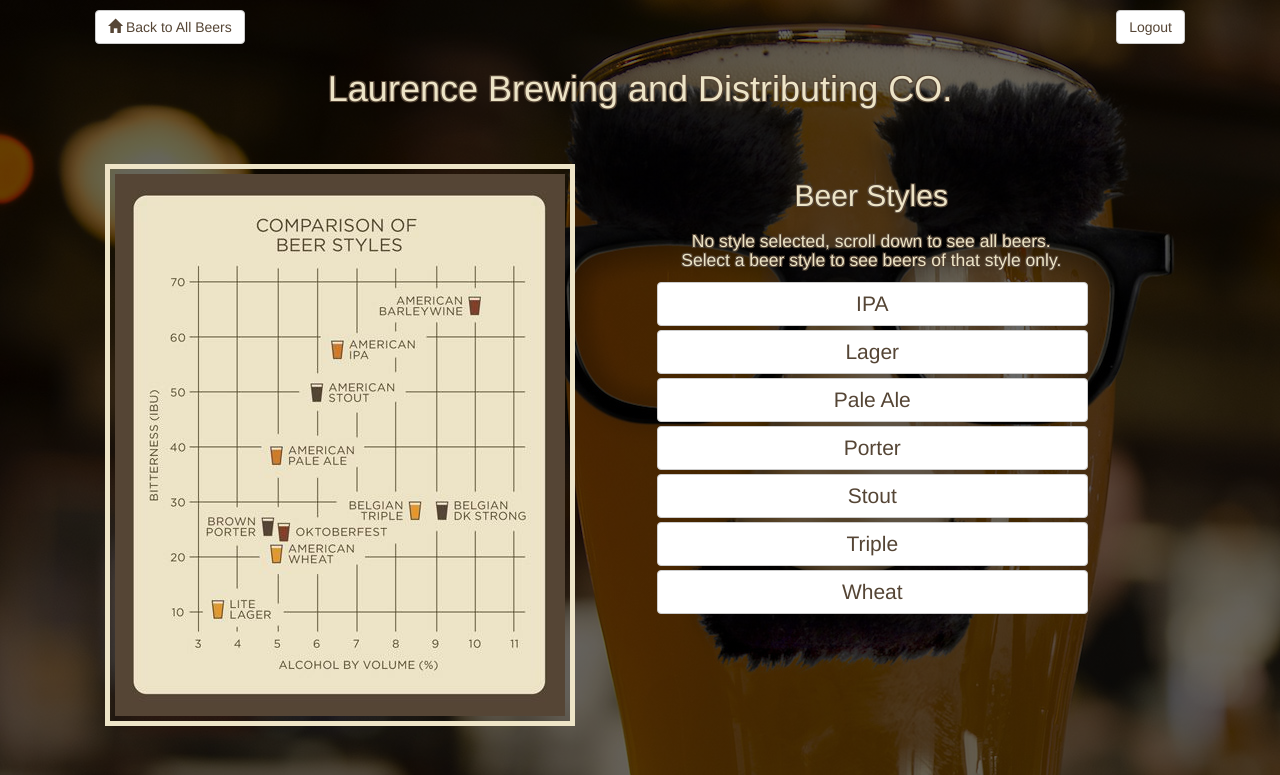
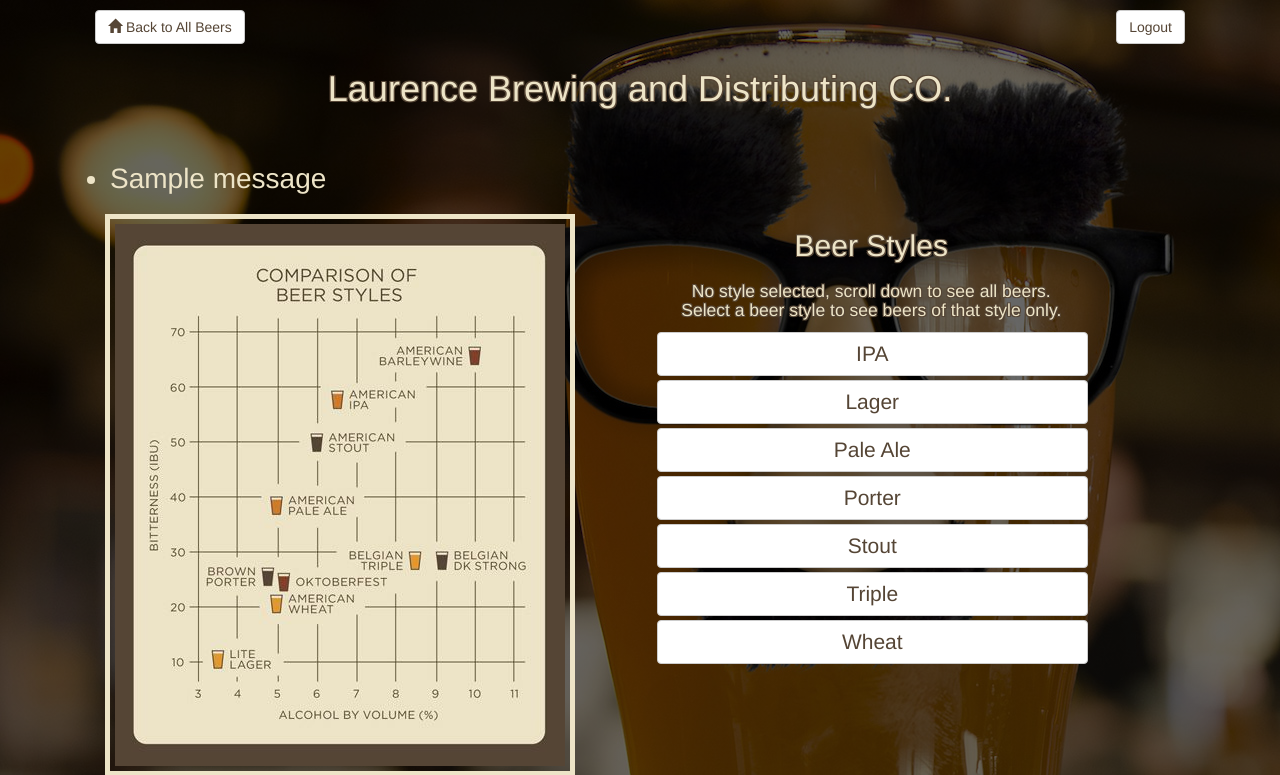
Before and after one commit to dlaurence269/item_catalog, a Flask app: page / in a window 1280 px wide. Shown: the top 775 px of the page. Run offline with Flask 2, Linux system fonts and the light colour scheme; one stand-in notice (Sample message) is shown; some libraries are stand-ins or nearby versions.

Commit message:
Add basic message flashing.

```diff
--- a/main.py
+++ b/main.py
@@ -1,4 +1,4 @@
-from flask import Flask, render_template, redirect, jsonify, url_for, request
+from flask import Flask, render_template, redirect, jsonify, url_for, request, flash
 from sqlalchemy import create_engine, asc
 from sqlalchemy.orm import sessionmaker
 from database_setup import Base, User, Category, Item
@@ -64,6 +64,7 @@ def newBeer():
                         category_id=request.form['category_id'])
         session.add(newItem)
         session.commit()
+        flash('New Beer Successfully Created!')#flash('New Beer %s Successfully Created' % newItem.name)
         return redirect(url_for('showAllBeers'))
     else:
         return render_template('newBeer.html', categories=categories)
@@ -92,6 +93,7 @@ def editBeer(item_id):
             editedItem.category_id = request.form['category_id']
         session.add(editedItem)
         session.commit()
+        flash('Beer Successfully Edited!')#flash('Beer Successfully Edited %s' % editedItem.name)
         return redirect(url_for('showAllBeers'))
     else:
         print (editedItem.category_id)
@@ -106,6 +108,7 @@ def deleteBeer(item_id):
     if request.method == 'POST':
         session.delete(itemToDelete)
         session.commit()
+        flash('Beer Successfully Deleted!')#flash('%s Successfully Deleted' % itemToDelete.name)
         return redirect(url_for('showAllBeers', item_id=item_id))
     else:
         return render_template('deleteBeer.html', item=itemToDelete)
@@ -132,9 +135,6 @@ def showAllBeersJSON():
     #return "This is the view all beers in JSON page."
 
 
-
-#/**********************
-
 ########################
 # OAuth, 3rd party login
 ########################
@@ -156,10 +156,6 @@ def showLogin():
 ###
 
 
-#**********************/
-
-
-
 if __name__ == '__main__':
     app.secret_key = 'super_secret_key' # Added for OAuth steps.
     app.debug = True
--- a/static/styles.css
+++ b/static/styles.css
@@ -101,6 +101,11 @@ p.btn {
     text-overflow: ellipsis;
 }
 
+.flashes {
+    color: #ede4c7;
+    font-size: 2em;
+}
+
 
 /* Beer Specific Page Specific */
 
--- a/templates/main.html
+++ b/templates/main.html
@@ -12,6 +12,15 @@
     <body>
         <div class="container">
             {% block content %}
+            {% with messages = get_flashed_messages() %}
+                {% if messages %}
+                    <ul class=flashes>
+                    {% for message in messages %}
+                        <li>{{ message }}</li>
+                    {% endfor %}
+                    </ul>
+                {% endif %}
+            {% endwith %}
             {% endblock %}
         </div>
     </body>
--- a/templates/newBeer.html
+++ b/templates/newBeer.html
@@ -13,7 +13,8 @@
         </p>
         <p>Description
             </br>
-            <textarea type="text" name="description" value=""></textarea>
+            <!-- The style is added in line here becasue there is a conflict with all other p tags' style. -->
+            <textarea type="text" name="description" style="color: #554535;"></textarea>
         </p>
         <p>Picture Path
             </br>
@@ -33,7 +34,8 @@
         </p>
         <p>Category
             <!-- Dynamically generates a list of all categories. -->
-            <select name="category_id" value="" required="">
+            <!-- The style is added in line here becasue there is a conflict with all other p tags' style. -->
+            <select name="category_id" value="" required="" style="color: #554535;">
                 <option value=""></option>
                 {% for category in categories %}
                     <option value="{{category.id}}">{{category.name}}</option>
--- a/templates/showAllBeers.html
+++ b/templates/showAllBeers.html
@@ -7,6 +7,17 @@
     <h1>Laurence Brewing and Distributing CO.</h1>
     </br>
     </br>
+
+    {% with messages = get_flashed_messages() %}
+        {% if messages %}
+            <ul class=flashes>
+            {% for message in messages %}
+                <li>{{ message }}</li>
+            {% endfor %}
+            </ul>
+        {% endif %}
+    {% endwith %}
+
     <div class=" col-md-12 header">
         <div class="col-md-6 all_image">
             <img src="../static/images/ibu_vs_abv.jpeg" alt="Image of a graph of IBU (bitterness) vs. ABV (alcohol content).">
@@ -17,7 +28,7 @@
         <!-- Dynamically shows current style (category) selected -->
         <div class="col-md-12 current_style">
             {% if category_name %}
-                <h4>{{category_name}} Selected, scroll down to see {{category_name}} beers.</h4>
+                <h4>{{category_name}} selected, scroll down to see {{category_name}} beers.</h4>
             {% else %}
                 <h4>No style selected, scroll down to see all beers. Select a beer style to see beers of that style only.</h4>
             {% endif %}
```
Also changed, not shown: templates/deleteBeer.html (+9 -0 lines), beer_catalog.db.
